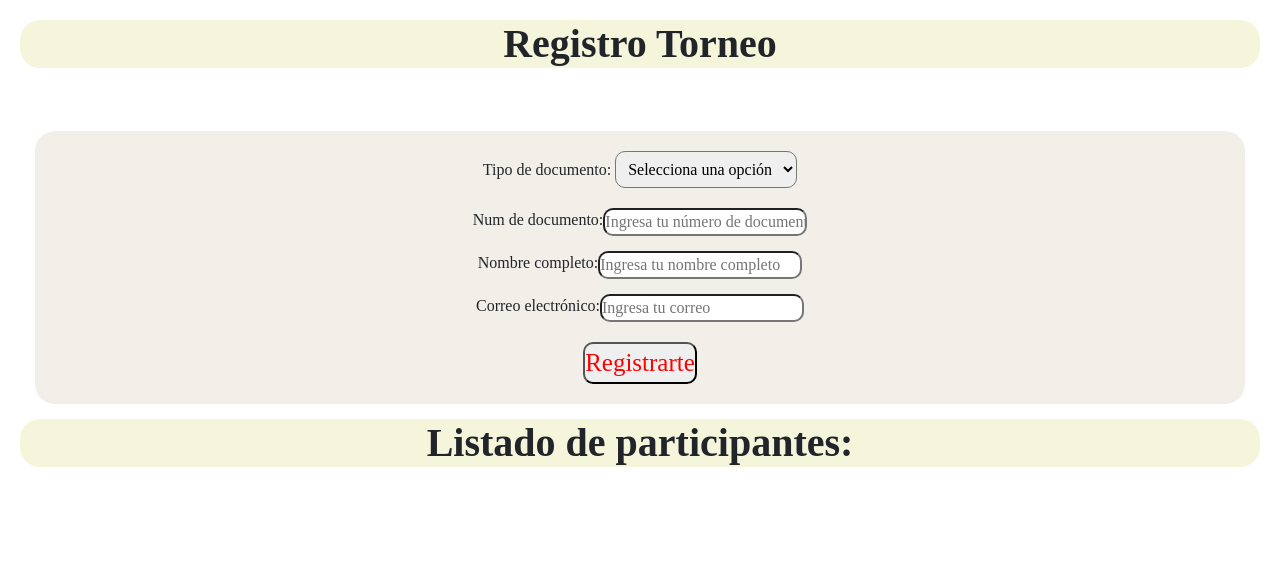
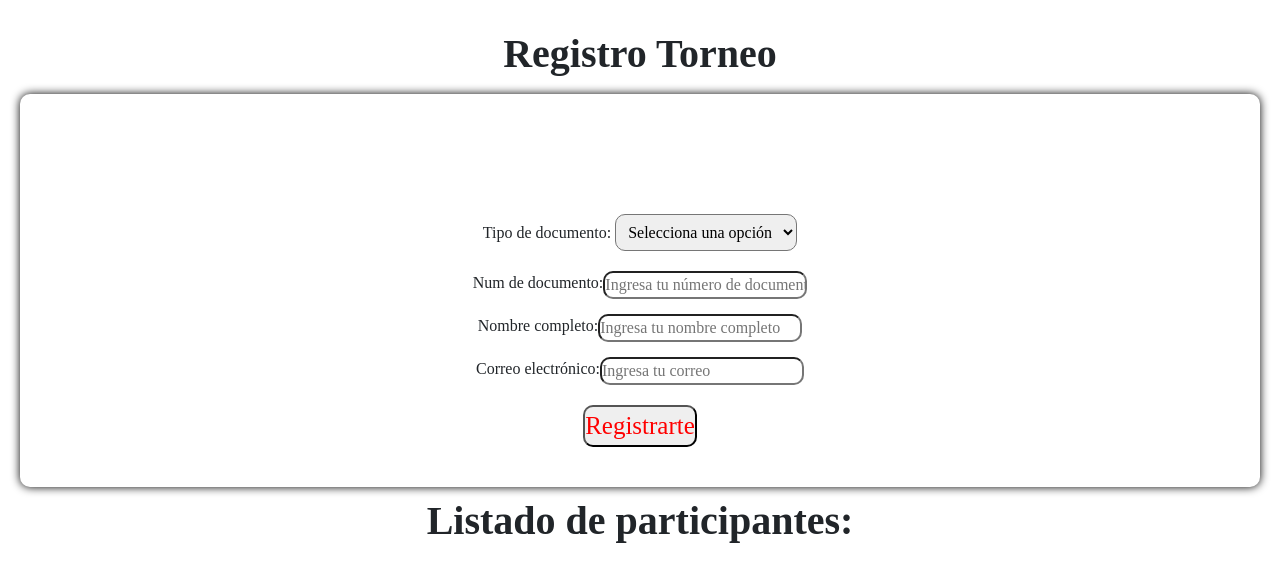
Before and after one commit to OmarSalcedo-BS/IntrProgramacion, a plain HTML site: page 09.Ejercicio_Frankenstein/index.html in a window 1280 px wide. Drawn offline with nearby package versions, Linux system fonts and the light colour scheme.

Commit message:
Mejora de css

```diff
--- a/09.Ejercicio_Frankenstein/style.css
+++ b/09.Ejercicio_Frankenstein/style.css
@@ -12,6 +12,8 @@ body {
 }
 
 
+
+
 #registroJugadores {
     padding: 15px;
     margin-top: 1rem;
@@ -19,19 +21,19 @@ body {
 }
 
 .formulario {
-    padding: 10px;
-    margin-top: 2rem;
-    background-color: #F2EFE9;
-    border-radius: 20px;
+    padding: 15px;
+    margin-top: 5rem;
     border-width: auto;
 }
 
+
 h1 {
     text-align: center;
-    margin-bottom: 20px;
-    background-color: beige;
+    margin-bottom: 40px;
+
     border-radius: 20px;
     display: flex;
+    padding-top: 10px;
     justify-content: center;
 }
 
@@ -122,6 +124,15 @@ h1 {
     border-radius: 10px;
 }
 
+form {
+    box-shadow: 0 0 10px #000;
+    padding: 40px 30px 45px 40px;
+    border-radius: 10px;
+    display: flex;
+    flex-direction: column;
+    gap: 2rem;
+}
+
 
 
 
```
